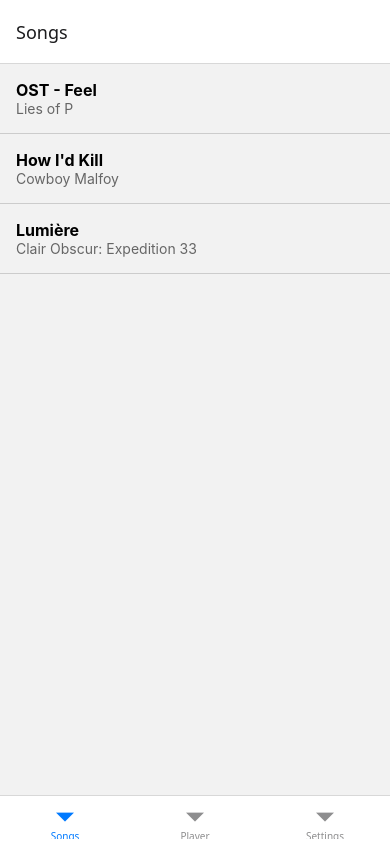
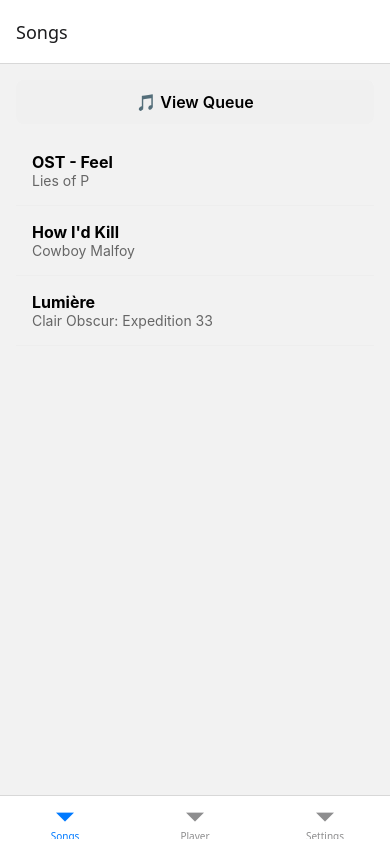
Before and after one commit to MoRadhi/music-player, a React Native app: screen /Songs in a window 390 px wide. Built offline with nearby package versions, Linux system fonts and the light colour scheme.

Commit message:
queue modal in songs screen

```diff
--- a/screens/SongsScreen.js
+++ b/screens/SongsScreen.js
@@ -4,27 +4,100 @@
   FlatList,
   TouchableOpacity,
   StyleSheet,
+  Modal,
+  Animated,
 } from "react-native";
 import { useMusic } from "../context/MusicContext";
+import { useState } from "react";
 
 const SongsScreen = ({ navigation }) => {
-  const { songs } = useMusic();
+  const { songs, currentIndex, setCurrentIndex } = useMusic();
+  const [queueVisible, setQueueVisible] = useState(false);
+
+  const openQueue = () => setQueueVisible(true);
+  const closeQueue = () => setQueueVisible(false);
+
+  const jumpToSong = (index) => {
+    setCurrentIndex(index);
+    closeQueue();
+    navigation.navigate("Player");
+  };
 
   return (
-    <View>
+    <View style={styles.container}>
+      {/* Queue Button */}
+      <TouchableOpacity style={styles.queueBtn} onPress={openQueue}>
+        <Text style={styles.queueBtnText}>🎵 View Queue</Text>
+      </TouchableOpacity>
+
+      {/* Songs List */}
       <FlatList
         data={songs}
-        keyExtractor={(song) => song.id}
-        renderItem={({ item }) => (
+        keyExtractor={(item) => item.id}
+        renderItem={({ item, index }) => (
           <TouchableOpacity
             style={styles.songItem}
-            onPress={() => navigation.navigate("Player", { songId: item.id })}
+            onPress={() => {
+              setCurrentIndex(index);
+              navigation.navigate("Player", { songId: item.id });
+            }}
           >
             <Text style={styles.title}>{item.title}</Text>
             <Text style={styles.artist}>{item.artist}</Text>
           </TouchableOpacity>
         )}
       />
+
+      {/* Queue Modal */}
+      <Modal
+        visible={queueVisible}
+        transparent={true}
+        animationType="slide"
+        onRequestClose={closeQueue}
+      >
+        {/* Dark overlay — tap to close */}
+        <TouchableOpacity
+          style={styles.overlay}
+          activeOpacity={1}
+          onPress={closeQueue}
+        />
+
+        {/* Bottom sheet */}
+        <View style={styles.sheet}>
+          <View style={styles.sheetHandle} />
+          <Text style={styles.sheetTitle}>Queue</Text>
+
+          <FlatList
+            data={songs}
+            keyExtractor={(item) => item.id}
+            renderItem={({ item, index }) => (
+              <TouchableOpacity
+                style={[
+                  styles.queueItem,
+                  index === currentIndex && styles.queueItemActive,
+                ]}
+                onPress={() => jumpToSong(index)}
+              >
+                {/* Highlight indicator */}
+                {index === currentIndex && (
+                  <Text style={styles.nowPlayingDot}>▶ </Text>
+                )}
+                <View>
+                  <Text
+                    style={[
+                      styles.queueTitle,
+                      index === currentIndex && styles.queueTitleActive,
+                    ]}
+                  >
+                    {item.title}
+                  </Text>
+                  <Text style={styles.queueArtist}>{item.artist}</Text>
+                </View>
+              </TouchableOpacity>
+            )}
+          />
+        </View>
+      </Modal>
     </View>
   );
 };
@@ -33,7 +106,60 @@
 
 const styles = StyleSheet.create({
   container: { flex: 1, padding: 16 },
-  songItem: { padding: 16, borderBottomWidth: 1, borderBottomColor: "#ccc" },
+
+  // Songs list
+  songItem: { padding: 16, borderBottomWidth: 1, borderBottomColor: "#eee" },
   title: { fontSize: 16, fontWeight: "bold" },
   artist: { fontSize: 14, color: "#666" },
+
+  // Queue button
+  queueBtn: {
+    padding: 12,
+    marginBottom: 12,
+    backgroundColor: "#f0f0f0",
+    borderRadius: 8,
+    alignItems: "center",
+  },
+  queueBtnText: { fontSize: 16, fontWeight: "600" },
+
+  // Modal overlay
+  overlay: {
+    flex: 1,
+    backgroundColor: "rgba(0,0,0,0.4)",
+  },
+
+  // Bottom sheet
+  sheet: {
+    position: "absolute",
+    bottom: 0,
+    left: 0,
+    right: 0,
+    backgroundColor: "#fff",
+    borderTopLeftRadius: 20,
+    borderTopRightRadius: 20,
+    padding: 16,
+    maxHeight: "60%",
+  },
+  sheetHandle: {
+    width: 40,
+    height: 4,
+    backgroundColor: "#ccc",
+    borderRadius: 2,
+    alignSelf: "center",
+    marginBottom: 12,
+  },
+  sheetTitle: { fontSize: 18, fontWeight: "bold", marginBottom: 12 },
+
+  // Queue items
+  queueItem: {
+    flexDirection: "row",
+    alignItems: "center",
+    padding: 12,
+    borderRadius: 8,
+  },
+  queueItemActive: { backgroundColor: "#f0f0f0" },
+  nowPlayingDot: { color: "#1DB954", fontWeight: "bold" },
+  queueTitle: { fontSize: 15, fontWeight: "500" },
+  queueTitleActive: { color: "#1DB954", fontWeight: "bold" },
+  queueArtist: { fontSize: 13, color: "#666" },
 });
```
